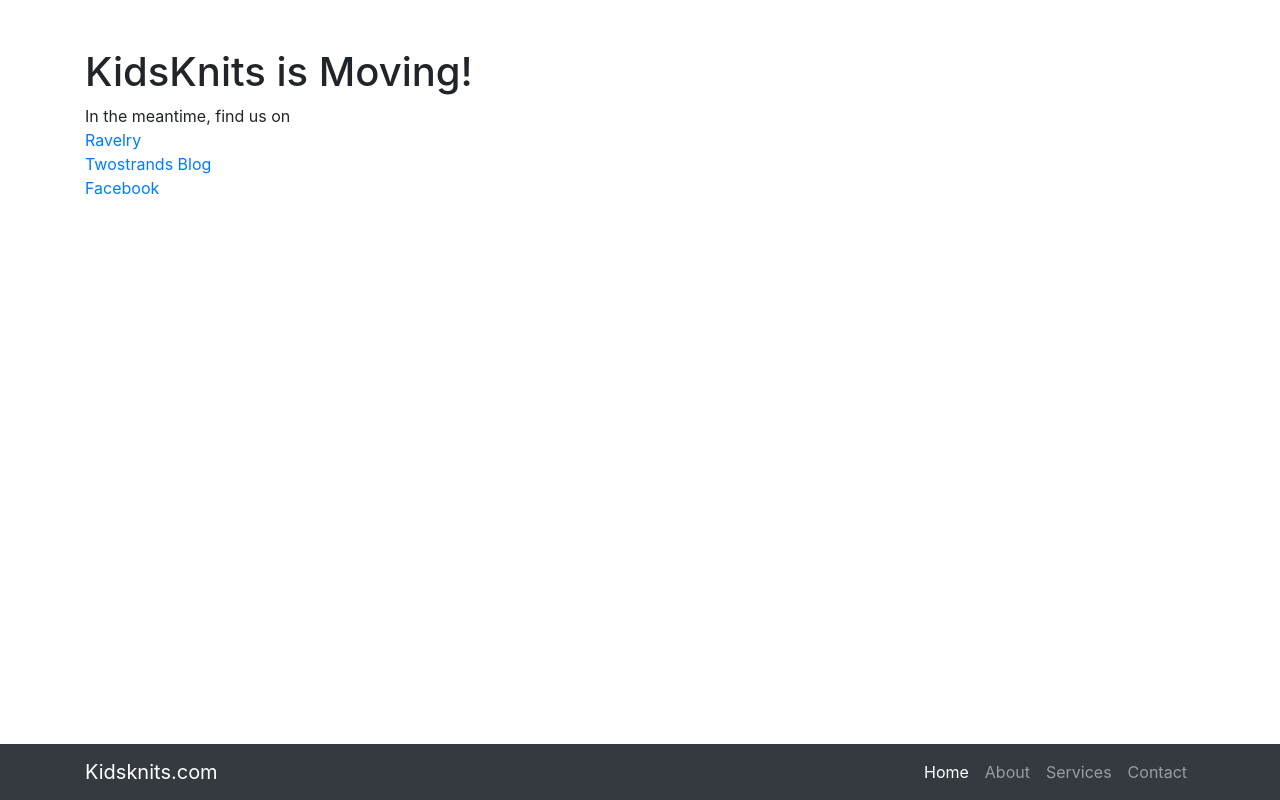
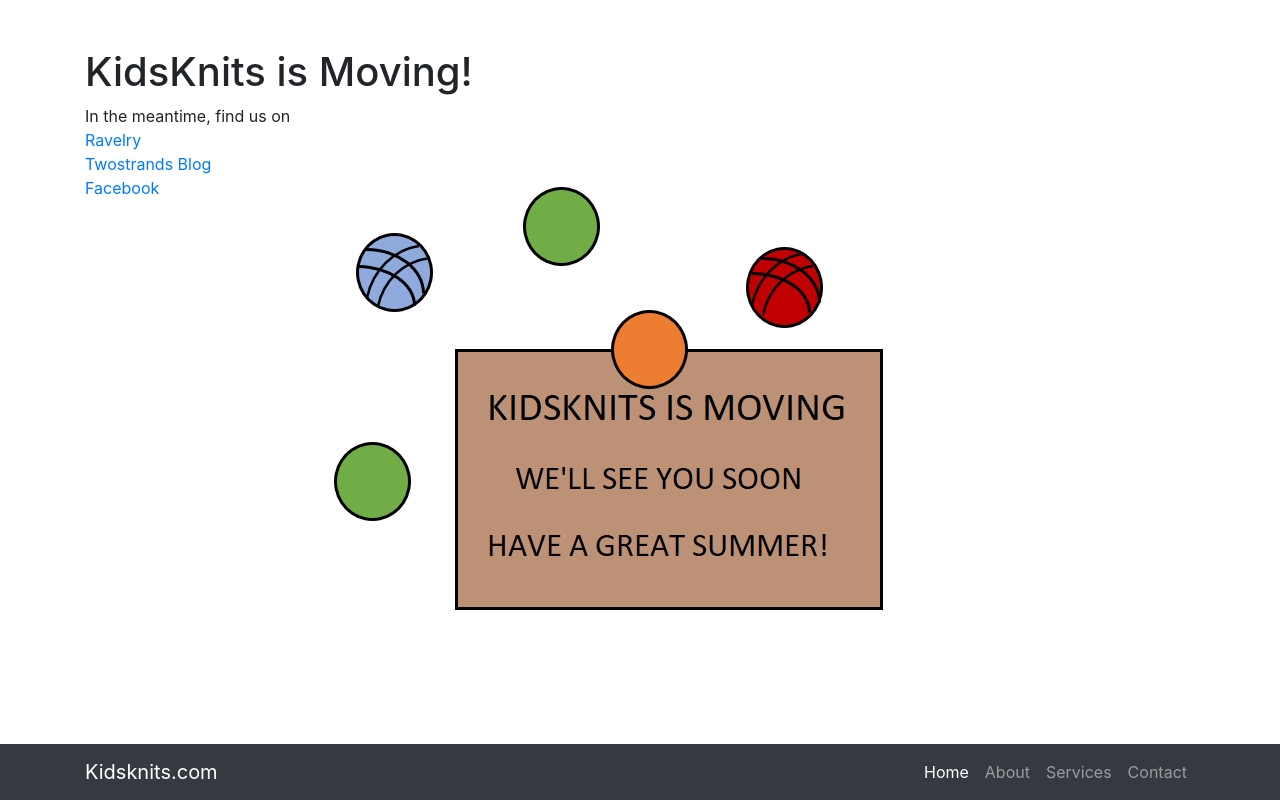
Before and after one commit to kidsknits/kidsknits.github.io, a plain HTML site: page index.html in a window 1280 px wide. Drawn offline with Linux system fonts and the light colour scheme.

Commit message:
Update the-big-picture.css

```diff
--- a/css/the-big-picture.css
+++ b/css/the-big-picture.css
@@ -5,5 +5,5 @@
  */
 
 body {
-  background: url('../moving.jpg') no-repeat center center fixed;
+  background: url('../kidsknits_is_moving.jpg') no-repeat center center fixed;
 }
```
